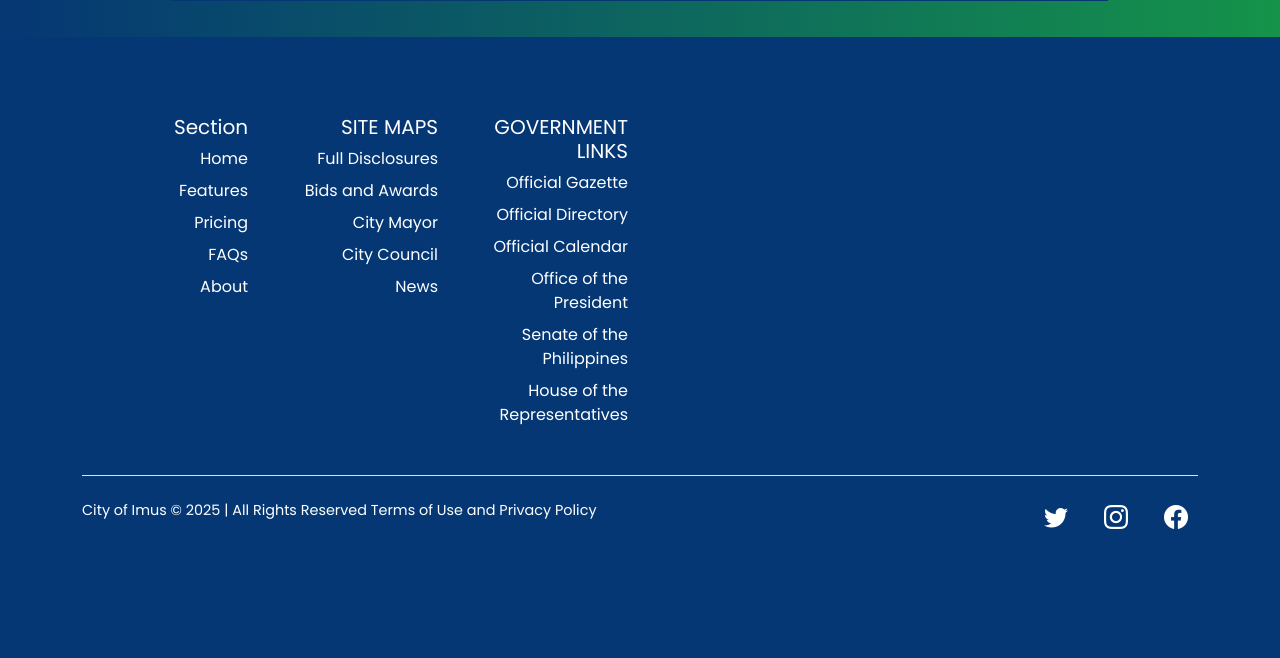
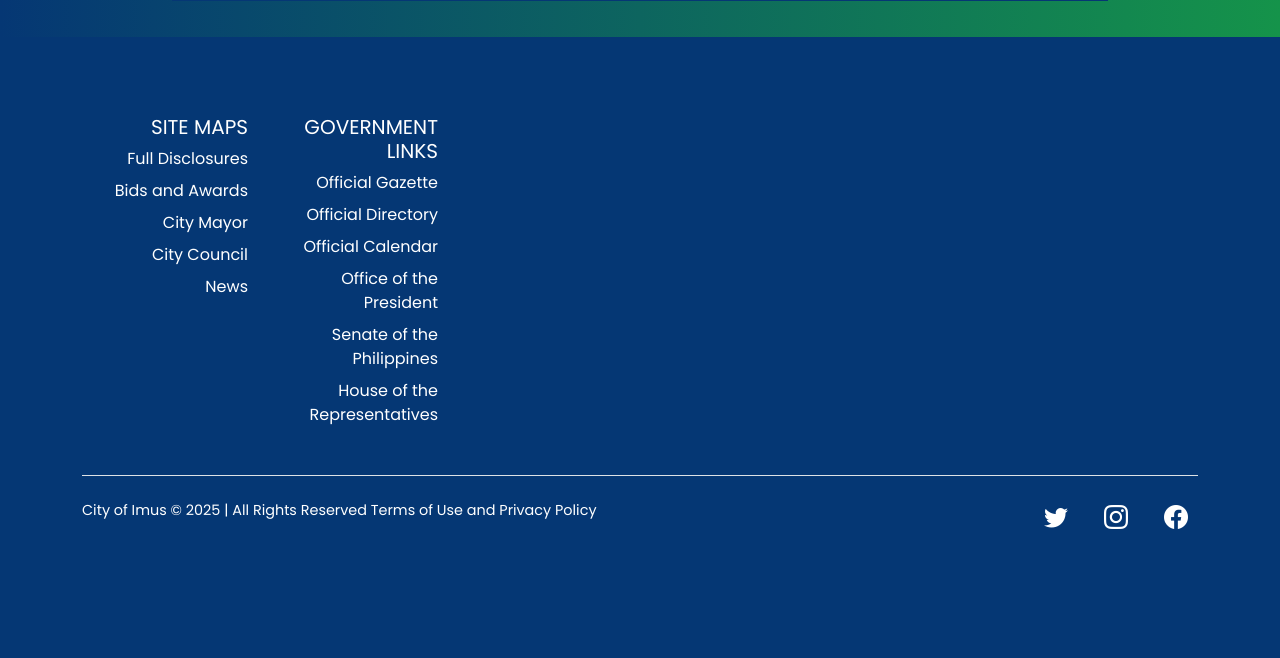
Before and after one commit to GetJosh/CITY-GOV-OF-IMUS, a PHP site: page /HTML/index.html in a window 1280 px wide. Shown: the part 3652-4310 px from the top of the page. Run offline with PHP 8.4, Linux system fonts and the light colour scheme; some libraries are stand-ins or nearby versions.

Commit message:
2025-03-31 4pm

```diff
--- a/CSS/style.css
+++ b/CSS/style.css
@@ -6,6 +6,7 @@
     margin: 0;
     padding: 0;
     box-sizing: border-box;
+    scroll-behavior: smooth;
 }
 
 /* Body Styling */
--- a/HTML/index.html
+++ b/HTML/index.html
@@ -78,11 +78,11 @@ updateDateTime();
                     <a class="nav-link" href="#">Home</a>
                 </li>
                 <li class="nav-item dropdown">
-                    <a class="nav-link dropdown-toggle" href="./AboutImus.html" id="aboutDropdown" role="button" data-bs-toggle="dropdown" aria-expanded="false">
+                    <a class="nav-link dropdown-toggle" href="#" id="aboutDropdown" role="button" data-bs-toggle="dropdown" aria-expanded="false">
                     About Imus
                     </a>
                     <ul class="dropdown-menu" aria-labelledby="aboutDropdown">
-                    <li><a class="dropdown-item" href="#">City Profile</a></li>
+                    <li><a class="dropdown-item" href="./AboutImus.html">City Profile</a></li>
                     <li><a class="dropdown-item" href="#">City Government</a></li>
                     <li><a class="dropdown-item" href="#">Barangay Officials</a></li>
                     <li><a class="dropdown-item" href="#">History</a></li>
@@ -451,17 +451,6 @@ updateDateTime();
             <footer class="py-5">
               <div class="row">
                 <div class="col-6 col-md-2 mb-3">
-                  <h5>Section</h5>
-                  <ul class="nav flex-column">
-                    <li class="nav-item mb-2"><a href="#" class="nav-link p-0 text-white">Home</a></li>
-                    <li class="nav-item mb-2"><a href="#" class="nav-link p-0 text-white">Features</a></li>
-                    <li class="nav-item mb-2"><a href="#" class="nav-link p-0 text-white">Pricing</a></li>
-                    <li class="nav-item mb-2"><a href="#" class="nav-link p-0 text-white">FAQs</a></li>
-                    <li class="nav-item mb-2"><a href="#" class="nav-link p-0 text-white">About</a></li>
-                  </ul>
-                </div>
-
-                <div class="col-6 col-md-2 mb-3">
                   <h5>SITE MAPS</h5>
                   <ul class="nav flex-column">
                     <li class="nav-item mb-2"><a href="#" class="nav-link p-0 text-white">Full Disclosures</a></li>
@@ -490,7 +479,7 @@ updateDateTime();
                 <ul class="list-unstyled d-flex">
                   <li class="ms-3"><a class="link-body-emphasis" href="#"><i class="bi bi-twitter" style="font-size: 1.5rem; color: white;"></i></a></li>
                   <li class="ms-3"><a class="link-body-emphasis" href="#"><i class="bi bi-instagram" style="font-size: 1.5rem; color: white;"></i></a></li>
-                  <li class="ms-3"><a class="link-body-emphasis" href="https://www.facebook.com/alexladvincula"><i class="bi bi-facebook" style="font-size: 1.5rem; color: white;"></i></a></li>
+                  <li class="ms-3"><a class="link-body-emphasis" href="https://www.facebook.com/CityofImus"><i class="bi bi-facebook" style="font-size: 1.5rem; color: white;"></i></a></li>
                 </ul>
               </div>
             </footer>
```
